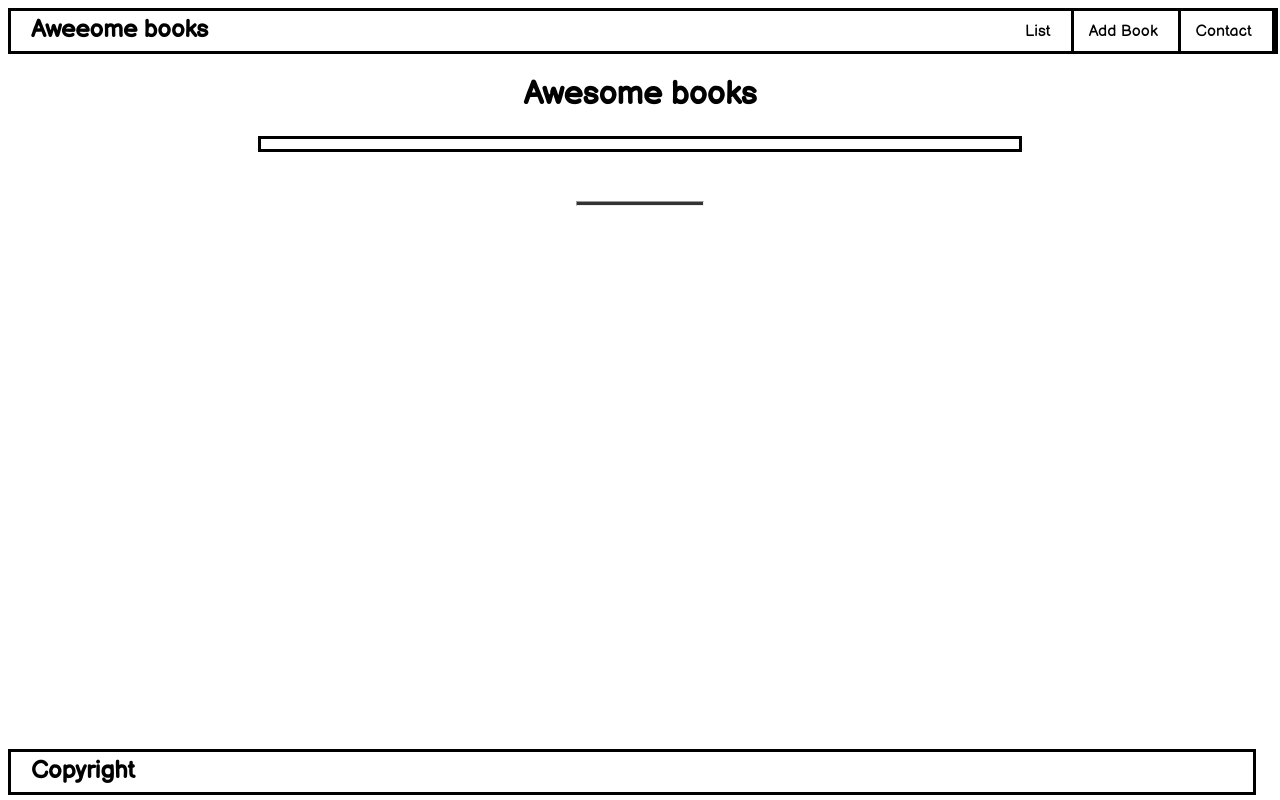
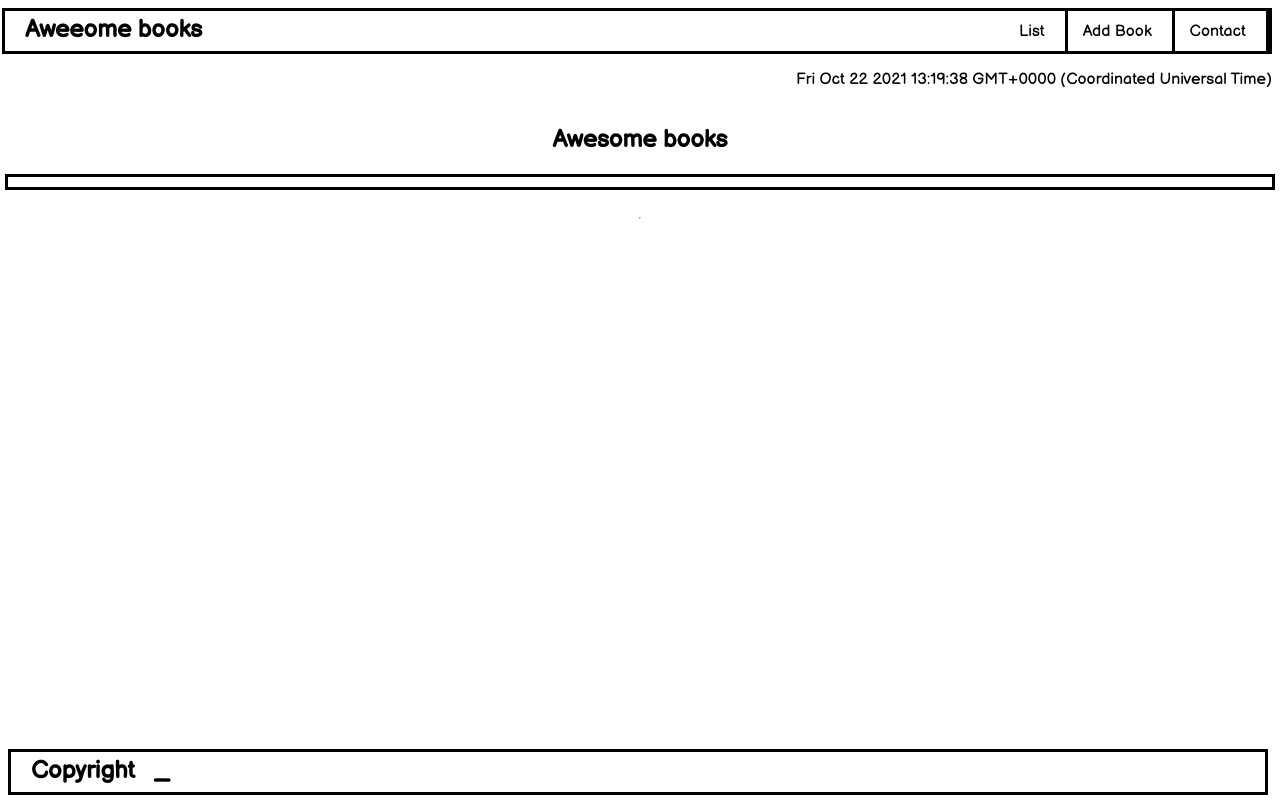
Before and after one commit to mutinhiri/AwesomeBooks, a website: page index.html in a window 1280 px wide. Drawn offline with Linux system fonts and the light colour scheme.

Commit message:
update css

```diff
--- a/index.html
+++ b/index.html
@@ -21,23 +21,26 @@
         <li><a href="#contact">Contact</a></li>
       </ul>
     </nav>
+    <div class="date">
+        <p id="time"></p>
+    </div>
   </header>
+
   <div class="full-content">
-    <h1>Awesome books</h1>
 
-    <fieldset id="list" class="fieldset-list">
-      <!-- <legend>Books</legend> -->
-      <div class="black-border">
-        <ul id="booklist" class="flex-center"></ul>
-      </div>
-    </fieldset>
-
+    <section id="section-list" class="section-list">
+      <h1>Awesome books</h1>
+      <fieldset id="list" class="fieldset-list">
+        <div class="black-border">
+          <ul id="booklist" class="flex-center"></ul>
+        </div>
+      </fieldset>
+    </section>
     <br>
     <hr class="underline">
 
     <section id="add-new" class="add-new">
       <fieldset class="add-new-book">
-        <!-- <legend>Add books</legend> -->
       <h1>Add a new book</h1>
       <input type="text" id="title" required placeholder="Title" Class="input-label">
       <input type="text" id="author" required placeholder="Author" Class="input-label">
@@ -45,9 +48,7 @@
         <button id="btnAdd" type="button" class="add-buutton">Add</button>
       </div>
       </fieldset>
-
     </section>
-
 
     <fieldset class="contact-information" id="contact">
       <div class="contact-container-head">
@@ -63,14 +64,14 @@
             <li>Our address Streetname 22, 84503 City, Country.</li>
           </ul>
         </p>
-
       </div>
     </fieldset>
+
     <script src="index.js"></script>
   </div>
   <footer>
     <nav class="navigation-menu">
-      <h2>Copyright</h2>
+      <h2>Copyright &nbsp; _</h2>
     </nav>
   </footer>
 </body>
--- a/index.js
+++ b/index.js
@@ -65,16 +65,17 @@ window.onload = () => {
     BooksList.data = JSON.parse(localStorage.books);
     BooksList.refresh();
   }
+  document.getElementById('time').innerHTML = Date();
 };
 
 const pageContent = document.querySelectorAll('.add-new, .contact-information');
-pageContent.forEach((e)=>{e.style.display = 'none'});
+pageContent.forEach((e) => { e.style.display = 'none'; });
 
 const view = document.querySelectorAll('a');
-const section = document.querySelectorAll('.fieldset-list, .add-new, .contact-information');
-for (let i = 0; i<view.length; i+=1){
-  view[i].addEventListener('click', ()=> {
-    section.forEach((e)=>{e.style.display = 'none'});
-    section[i].style.display = 'flex'
+const section = document.querySelectorAll('.section-list, .add-new, .contact-information');
+for (let i = 0; i < view.length; i += 1) {
+  view[i].addEventListener('click', () => {
+    section.forEach((e) => { e.style.display = 'none'; });
+    section[i].style.display = 'flex';
   });
 }
--- a/style.css
+++ b/style.css
@@ -1,14 +1,6 @@
 body {
   font-family: 'Balsamiq Sans', cursive;
 }
-
-/* .hide {
-  display: none;
-} */
-/*
-p:nth-of-type(2) {
-  background: red;
-} */
 
 .full-content {
   display: flex;
@@ -18,12 +10,22 @@ p:nth-of-type(2) {
   width: 100%;
 }
 
+.section-list {
+  display: flex;
+  flex-direction: column;
+  justify-content: center;
+  align-items: center;
+  width: 100%;
+  margin: 0;
+  padding: 0;
+}
+
 .fieldset-list {
   display: flex;
   flex-direction: row;
   justify-content: center;
   align-items: center;
-  width: 60%;
+  width: 100%;
   margin: 0;
   padding: 0;
   border: 3px solid;
@@ -60,24 +62,36 @@ p:nth-of-type(2) {
   font-weight: bold;
 }
 
+.add-new {
+  display: flex;
+  flex-direction: column;
+  justify-content: center;
+  align-items: center;
+  width: 100%;
+  margin: 0;
+  padding: 0;
+  border: 0;
+}
+
 .add-new-book {
   display: flex;
   flex-direction: column;
   justify-content: center;
   align-items: center;
-  width: 80%;
+  width: 60%;
   margin: 0;
   padding: 0;
   border: 0;
-  margin-left: 90px;
-  }
+}
 
 .input-label {
-  width: 90%;
+  width: 98%;
   margin-bottom: 10px;
   border-width: 4px;
   border-color: black;
   padding: 5px;
+
+  /* background-color: bisque; */
 }
 
 .button-content {
@@ -88,6 +102,8 @@ p:nth-of-type(2) {
   margin: 0;
   padding: 0;
   width: 100%;
+
+  /* background-color: aqua; */
 }
 
 .add-buutton {
@@ -99,7 +115,7 @@ p:nth-of-type(2) {
   font-size: 17px;
 }
 
-.remove-btn{
+.remove-btn {
   margin: 0;
   width: 20%;
   border-width: 4px;
@@ -112,53 +128,69 @@ p:nth-of-type(2) {
   background-color: #ddd;
 }
 
-.underline {
+/* .underline {
   width: 10%;
   margin-top: 30px;
   font-weight: 600;
   font-style: italic;
   height: 3px;
   background-color: #333;
+} */
+
+header {
+  display: flex;
+  flex-direction: column;
+
+  /* justify-content: end; */
+  align-items: flex-end;
 }
 
-.navigation-menu{
+.navigation-menu {
   display: flex;
   flex-direction: row;
   justify-content: space-between;
+
   /* align-content: center; */
   align-items: center;
   width: 100%;
+
   /* background-color: blanchedalmond; */
   height: 40px;
-  margin: 0px;
-  padding: 0px;
+  margin: 0;
+  padding: 0;
   border: solid;
 }
 
-h2{
+.date {
+  display: flex;
+  flex-direction: row;
+  justify-content: flex-end;
+
+  /* background-color: aqua; */
+  width: 40%;
+}
+
+h2 {
   width: 30%;
+
   /* background-color: blue; */
   height: 80%;
-  margin: 0px;
-  padding-left:20px;
+  margin: 0;
+  padding-left: 20px;
 }
 
-.navigation-list{
+.navigation-list {
   display: flex;
   flex-direction: row;
   justify-content: space-between;
   align-content: center;
   width: 250px;
   height: 100%;
-  /* background-color:chartreuse; */
+  list-style: none;
   list-style-type: none;
-  list-style: none;
-
 }
 
-.navigation-list li{
-  align-content: center;
-  /* background-color: orchid;   */
+.navigation-list li {
   padding-right: 20px;
   border-right: solid;
   display: flex;
@@ -168,30 +200,29 @@ h2{
   align-content: center;
 }
 
-.navigation-list li a{
+.navigation-list li a {
   text-decoration: none;
   color: black;
 }
 
-
-.contact-information{
+.contact-information {
+  display: flex;
+  flex-direction: column;
   border: none;
-  width: 60%;
-  /* background-color: blue; */
+  width: 80%;
 }
 
-.contact-container-head{
+.contact-container-head {
   display: flex;
   flex-direction: row;
   justify-content: center;
   align-content: center;
-  /* background-color: blanchedalmond; */
   border: none;
 }
 
-::placeholder { /* Chrome, Firefox, Opera, Safari 10.1+ */
+::placeholder {
   color: black;
-  opacity: 1; /* Firefox */
+  opacity: 1;
   font-size: 14px;
   font-weight: bold;
   padding: 5px;
@@ -200,5 +231,5 @@ h2{
 footer {
   position: absolute;
   bottom: 5px;
-  width: 97vw;
+  width: 98%;
 }
```
